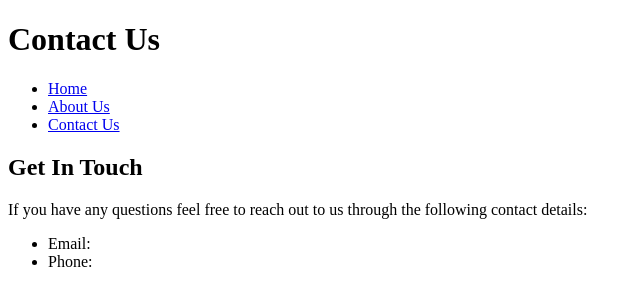
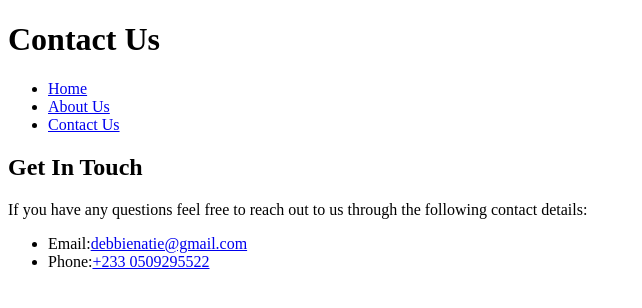
Before and after one commit to annandeborah-jpg/T4G_Hmk1, a plain HTML site: page pages/contact-us.html in a window 1280 px wide. Shown: the whole page, without its empty margins (0-642 px from the left). Drawn offline with Linux system fonts and the light colour scheme.

```diff
--- a/pages/contact-us.html
+++ b/pages/contact-us.html
@@ -18,8 +18,8 @@
     <p>If you have any questions feel free to reach out to us through the following contact details:</p>
     <nav>
         <ul>
-            <li>Email:</li>
-            <li>Phone:</li>
+            <li>Email:<a href="mailto:">debbienatie@gmail.com</a></li>
+            <li>Phone:<a href="tel:">+233 0509295522</a></li>
         </ul>
     </nav>
 </body>
```
Also changed, not shown: pages/about-us.html (+3 -3 lines).
